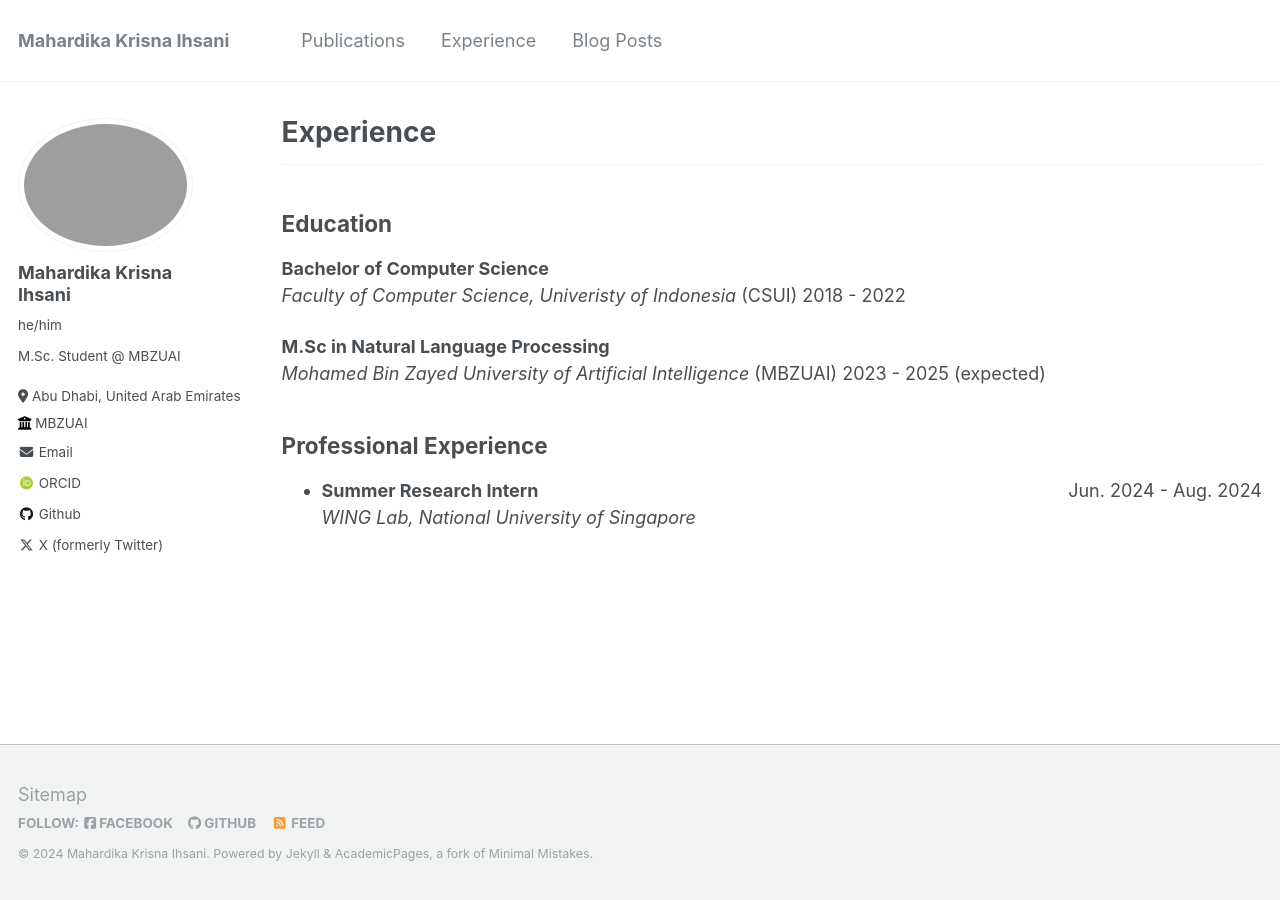
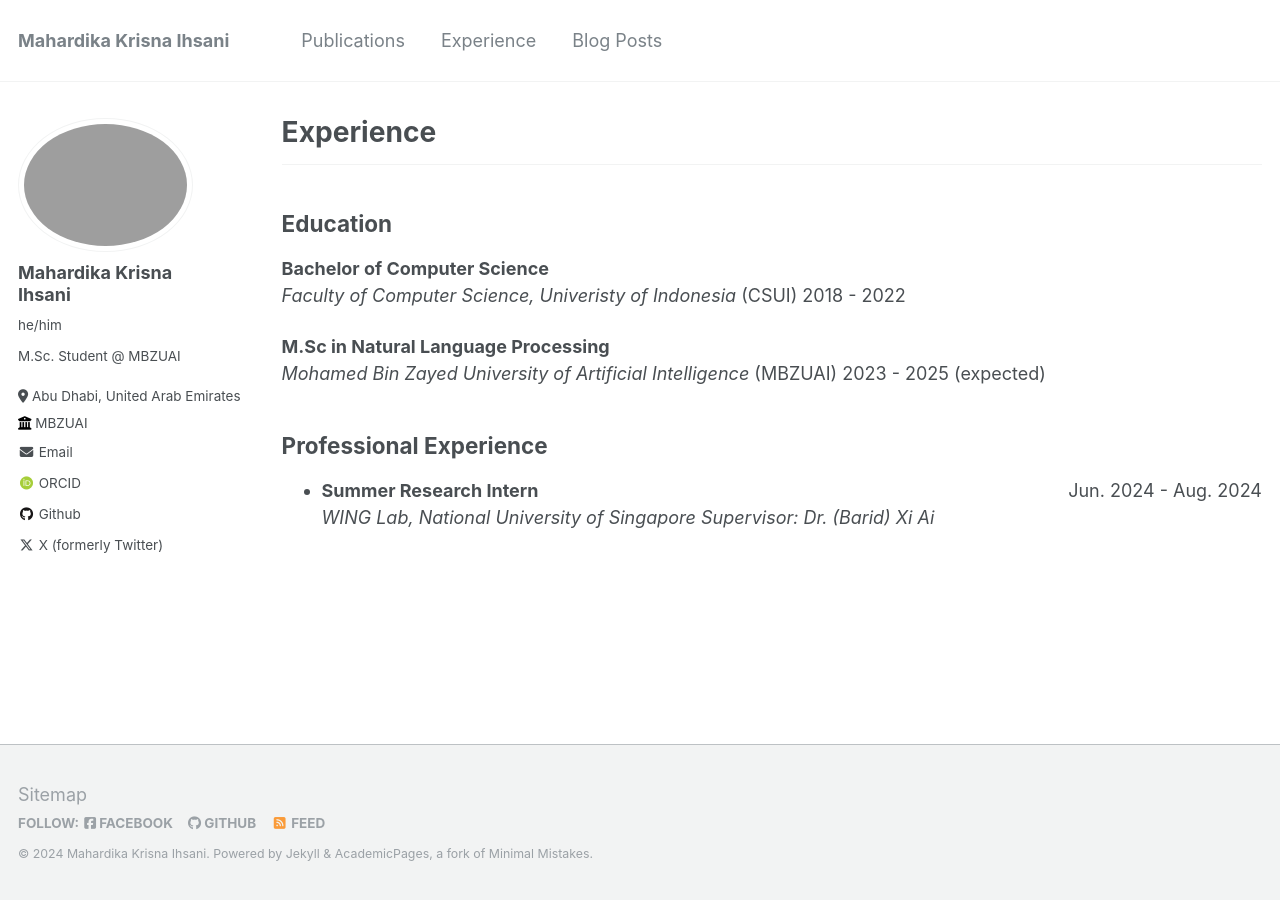
Before and after one commit to codefire53/codefire53.github.io, a Jekyll site: the page built from _pages/experience.md, in a window 1280 px wide. Built offline with Jekyll 4.4.1, drawn with Linux system fonts in a browser that asks for light colours; some web fonts are replaced.

```diff
--- a/_pages/experience.md
+++ b/_pages/experience.md
@@ -22,3 +22,4 @@ Professional Experience
 ---
 * **Summer Research Intern** <span style="float:right;">Jun. 2024 - Aug. 2024</span>
   *WING Lab, National University of Singapore*
+  *Supervisor: Dr. (Barid) Xi Ai*
```
Also changed, not shown: 4 other files.
